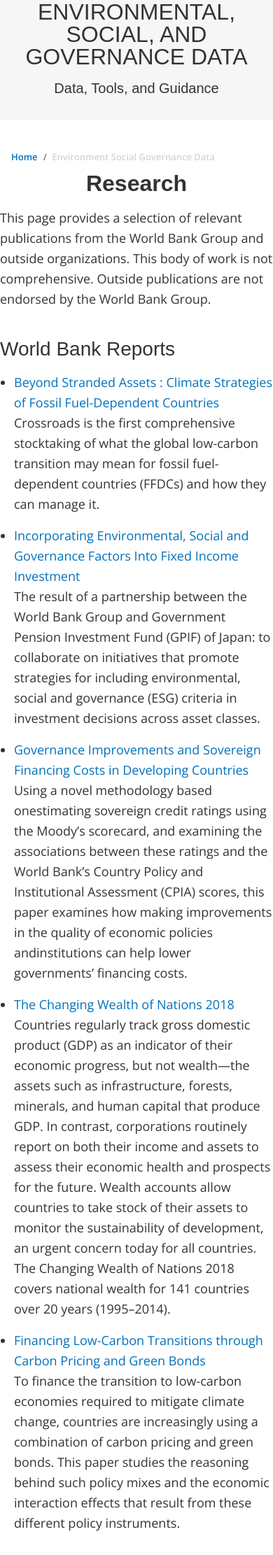
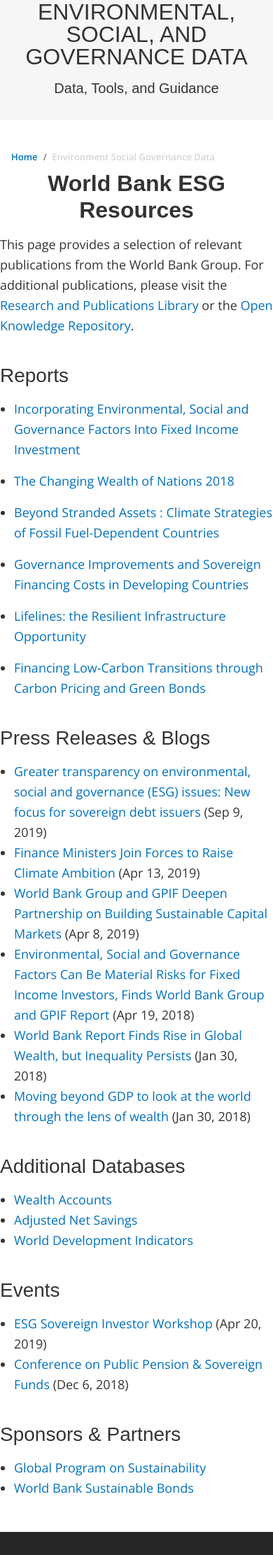
Before and after one commit to tgherzog/wbg-esg-website, a Jekyll site: the page built from research.md, in a window 390 px wide. Shown: the part 513-2735 px from the top of the page at 70% size. Built offline with Jekyll 4.4.1, drawn with Linux system fonts in a browser that asks for light colours; nearby versions of some CDN libraries; some web fonts are replaced; some of the changed text lies outside the part shown.

Commit message:
Latest changes

```diff
--- a/css/esg-custom.css
+++ b/css/esg-custom.css
@@ -209,6 +209,18 @@
   font-weight: bold;
 }
 
+#hp_teaser .lp__btn {
+  margin: 3px;
+}
+
+div.partner-logos > div {
+  margin: 12px 0 18px;
+}
+
+div.partner-logos img {
+  max-width: 200px;
+}
+
 /* END ESG styles added by Tim */
 
 /*.row.display-flex {
--- a/research.md
+++ b/research.md
@@ -1,50 +1,32 @@
 ---
-title: Research
+title: World Bank ESG Resources
 ---
 
-This page provides a selection of relevant publications from the World Bank Group and
-outside organizations. This body of work is not comprehensive. Outside publications are
-not endorsed by the World Bank Group.
+This page provides a selection of relevant publications from the World Bank Group.
+For additional publications, please visit the [Research and Publications Library](https://www.worldbank.org/en/research)
+or the [Open Knowledge Repository](https://openknowledge.worldbank.org).
 
-### World Bank Reports
+### Reports
 
-* [Beyond Stranded Assets : Climate Strategies of Fossil Fuel-Dependent Countries](https://www.bookdepository.com/Beyond-Stranded-Assets-Grzegorz-Peszko/9781464813405) \\
-  Crossroads is the first comprehensive stocktaking of what the global
-  low-carbon transition may mean for fossil fuel-dependent countries (FFDCs)
-  and how they can manage it.
+* [Incorporating Environmental, Social and Governance Factors Into Fixed Income Investment](http://documents.worldbank.org/curated/en/913961524150628959)
+  <!-- (Apr 19, 2018) -->
 
+* [The Changing Wealth of Nations 2018](https://openknowledge.worldbank.org/handle/10986/29001)
+  <!-- (Jan 30, 2018) -->
 
-* [Incorporating Environmental, Social and Governance Factors Into Fixed Income Investment](http://documents.worldbank.org/curated/en/913961524150628959) \\
-  The result of a partnership between the World Bank Group and Government
-  Pension Investment Fund (GPIF) of Japan: to collaborate on initiatives that
-  promote strategies for including environmental, social and governance (ESG)
-  criteria in investment decisions across asset classes.
+* [Beyond Stranded Assets : Climate Strategies of Fossil Fuel-Dependent Countries](https://www.bookdepository.com/Beyond-Stranded-Assets-Grzegorz-Peszko/9781464813405)
+  <!-- (Nov 30, 2019) -->
 
-* [Governance Improvements and Sovereign Financing Costs in Developing Countries](http://documents.worldbank.org/curated/en/621451560196188919) \\
-  Using a novel methodology based onestimating sovereign credit ratings using
-  the Moody's scorecard, and examining the associations between these ratings
-  and the World Bank's Country Policy and Institutional Assessment
-  (CPIA) scores, this paper examines how making improvements in the quality of
-  economic policies andinstitutions can help lower governments' financing costs.
+* [Governance Improvements and Sovereign Financing Costs in Developing Countries](http://documents.worldbank.org/curated/en/621451560196188919)
+  <!-- (Jun 10, 2019) -->
 
-* [The Changing Wealth of Nations 2018](https://openknowledge.worldbank.org/handle/10986/29001) \\
-  Countries regularly track gross domestic product (GDP) as an indicator of
-  their economic progress, but not wealth—the assets such as infrastructure,
-  forests, minerals, and human capital that produce GDP. In contrast,
-  corporations routinely report on both their income and assets to assess their
-  economic health and prospects for the future. Wealth accounts allow countries
-  to take stock of their assets to monitor the sustainability of development,
-  an urgent concern today for all countries. The Changing Wealth of Nations
-  2018 covers national wealth for 141 countries over 20 years (1995–2014).
+* [Lifelines: the Resilient Infrastructure Opportunity](https://openknowledge.worldbank.org/handle/10986/31805)
+  <!-- (Jun 19, 2019) -->
 
-* [Financing Low-Carbon Transitions through Carbon Pricing and Green Bonds](http://documents.worldbank.org/curated/en/808771566321852359) \\
-  To finance the transition to low-carbon economies required to mitigate
-  climate change, countries are increasingly using a combination of carbon
-  pricing and green bonds. This paper studies the reasoning behind such policy
-  mixes and the economic interaction effects that result from these different
-  policy instruments.
+* [Financing Low-Carbon Transitions through Carbon Pricing and Green Bonds](http://documents.worldbank.org/curated/en/808771566321852359)
+  <!-- (Aug 20, 2019) -->
 
-### World Bank Press Releases & Blogs
+### Press Releases & Blogs
 
 * [Greater transparency on environmental, social and governance (ESG) issues: New focus for sovereign debt issuers](https://blogs.worldbank.org/voices/greater-transparency-environmental-social-and-governance-esg-issues-new-focus-sovereign-debt)
   (Sep 9, 2019)
@@ -60,9 +42,13 @@
   (Jan 30, 2018)
 
 
+### Additional Databases
 
+* [Wealth Accounts](https://datacatalog.worldbank.org/dataset/wealth-accounting)
+* [Adjusted Net Savings](https://datacatalog.worldbank.org/dataset/adjusted-net-savings)
+* [World Development Indicators](https://datacatalog.worldbank.org/dataset/world-development-indicators)
 
-### World Bank Events
+### Events
 
 * [ESG Sovereign Investor Workshop](http://www.worldbank.org/en/events/2019/04/10/esg-sovereign-investor-workshop)
   (Apr 20, 2019)
@@ -71,36 +57,6 @@
 
 
 
-### Outside Reports & Publications
-
-* [The Role of ESG Factors in Sovereign Debt Investing](https://www.bluebay.com/en-us/insights/the-role-of-esg-factors-in-sovereign-debt-investing/)
-  (BlueBay)
-* [Pricing ESG Risk in Sovereign Credit](https://www.hermes-investment.com/wp-content/uploads/2019/07/bd03720-credit-research-paper-pricing-esg-in-sovereign-credit-q3-2019.pdf)
-  (Hermes Investment Management & Beyond Ratings)
-* [ESG Integration in Sovereign Portfolios](https://www.aegonassetmanagement.com/globalassets/asset-management/netherlands/news-insights/documents/2018/esg-integration-in-sovereign-portfolios.pdf)
-  (Aegeon Asset Management)
-* [Thoughts from a Renaissance man: ESG in EM and FM – really?](https://research.rencap.com/eng/download.asp?id=29402)
-  (Renaissance Capital)
-* [Sustainable Investing: A “Why Not” Moment](https://www.blackrock.com/us/individual/insights/blackrock-investment-institute/sustainable-investing-is-the-answer)
-  (Blackrock)
-* [ESG in Sovereign Bonds](https://es.allianzgi.com/-/media/allianzgi/eu/makler-spain-new/documents/sri-seminar/esg-in-sovereign-bonds.pdf)
-  (Allianz Global Investors)
-
-### Outside Articles & Blogs
-
-* [The Investor Revolution](https://hbr.org/2019/05/the-investor-revolution)
-  (HBR)
-* [Beyond Ratings’ Sovereign ESG analysis can help identify seemingly undervalued Sovereign bond markets](https://beyond-ratings.com/publications/beyond-ratings-sovereign-esg-analysis-can-help-identify-investment-opportunities-in-sovereign-bond-markets/)
-  (Beyond Ratings)
-* [FTSE Russell launches first climate risk government bond index](https://www.ftserussell.com/press/ftse-russell-launches-first-climate-risk-government-bond-index)
-  (FTSE Russell)
-* [Environmental Risk in Sovereign Credit](https://www.unepfi.org/ecosystems/erisc/)
-  (UNEP Finance Initiative)
-* [Analysing sovereign, municipal and supranational issuers](https://www.unpri.org/fixed-income/integrating-esg-factors-into-sovereign-issuer-analysis/31.article)
-  (UN PRI)
-* [Artificial intelligence promises to enhance sustainable investing](https://www.ft.com/content/7c40cdfc-b528-11e9-bec9-fdcab53d6959)
-  (Financial Times - subscription required)
-
 ### Sponsors & Partners
 
 * [Global Program on Sustainability](https://www.worldbank.org/en/programs/global-program-on-sustainability)
```
Also changed, not shown: about.md (+2 -17 lines), howto.md (added, +35 -0 lines), index.html (+46 -24 lines), images/logo-first.png (added), images/logo-gps.png (added).
